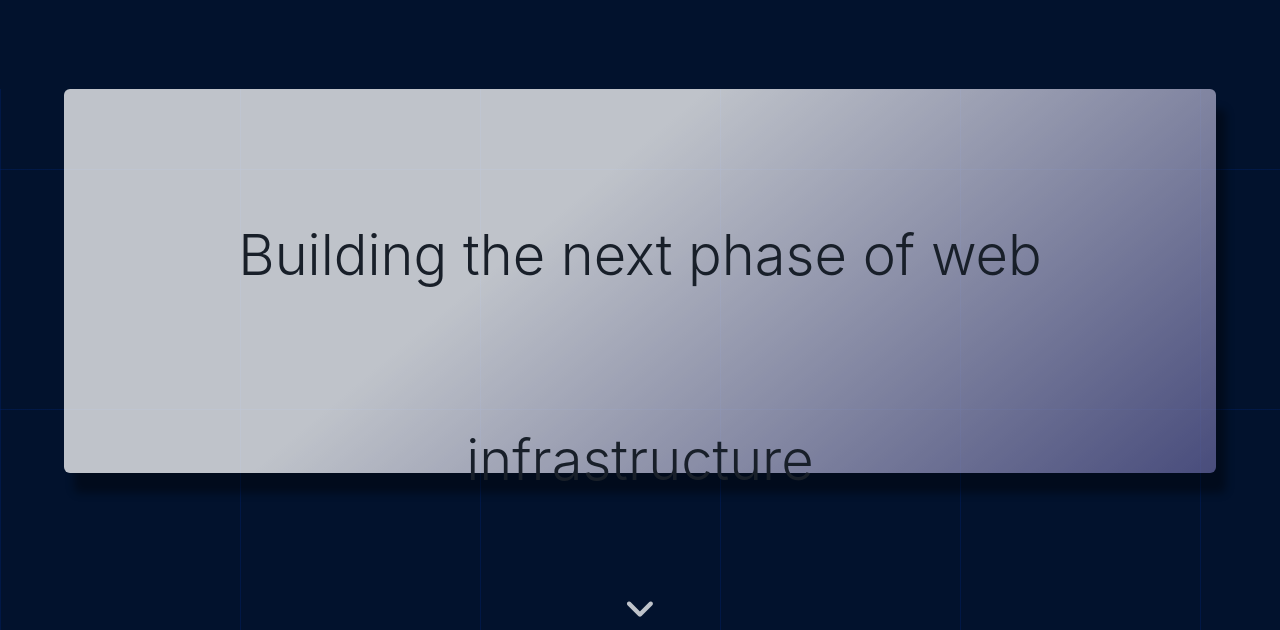
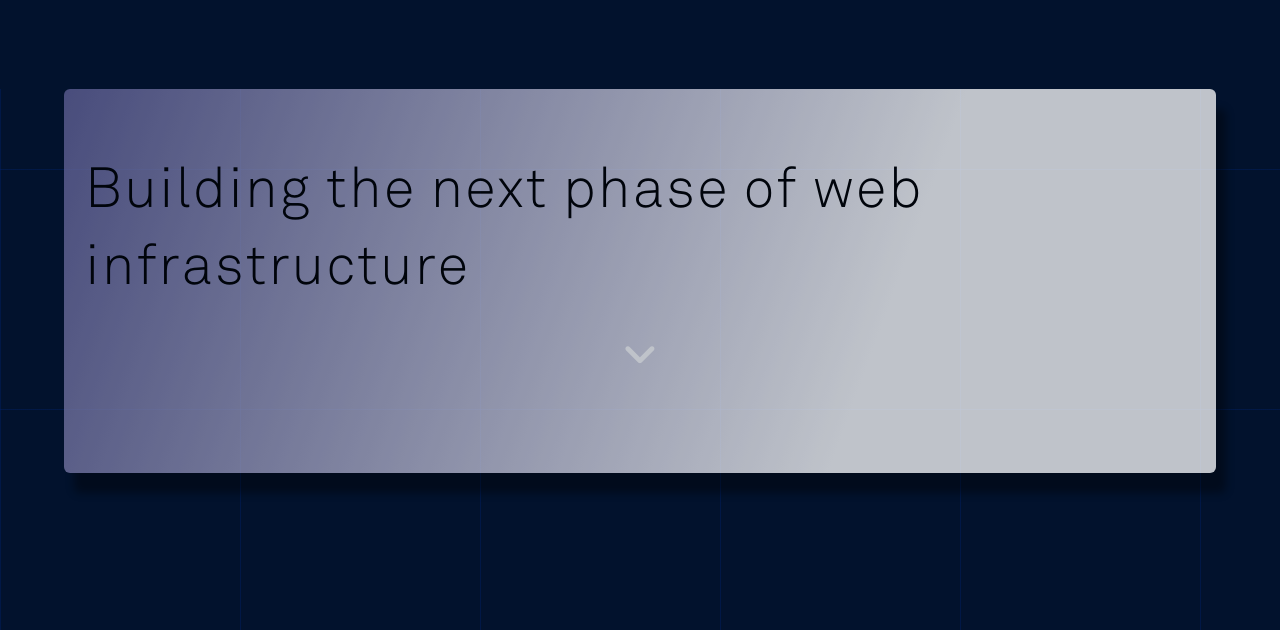
Before and after one commit to sweetpea22/chainsafemock, a plain HTML site: page index.html in a window 1280 px wide. Shown: the part 71-701 px from the top of the page. Drawn offline with nearby package versions, Linux system fonts and the light colour scheme.

Commit message:
jumbotron fix

```diff
--- a/index.html
+++ b/index.html
@@ -46,9 +46,10 @@
         Systems</a
       >
     </nav>
+    <!-- class="jumbotron jumbotron-fluid" -->
     <div class="jumbotron jumbotron-fluid">
       <div class="container">
-        <h2 class="display-4">Building the next phase of web infrastructure</h2>
+        <h2>Building the next phase of web infrastructure</h2>
 
         <a href="#about" class="int-link">
           <i class="fas fa-angle-down"></i>
--- a/main.css
+++ b/main.css
@@ -1,3 +1,8 @@
+@font-face {
+  font-family: "AkkuratProLight";
+  src: url(/fonts/AkkuratPro-Light.otf);
+}
+
 body {
   background-color: #02122d;
 }
@@ -103,19 +108,10 @@ body {
 
 .jumbotron {
   background-color: white;
-  /* background-image: linear-gradient(
-    -190deg,
-    lightslategray 0%,
-    floralwhite 25%,
-    white 50%,
-    floralwhite 75%,
-    lightslategray 100%
-  ); */
   background-image: linear-gradient(
-    140deg,
-    rgba(255, 255, 255, 1) 0%,
-    rgba(255, 255, 255, 0.9) 20%,
-    rgba(255, 255, 255, 0.5) 40%,
+    -70deg,
+    rgba(255, 255, 255, 0.8) 0%,
+    rgba(255, 255, 255, 0.8) 30%,
     rgba(80, 80, 140, 0.9) 100%
   );
   position: relative;
@@ -129,8 +125,12 @@ body {
 }
 
 .jumbotron h2 {
-  text-align: center;
-  line-height: 16vw;
+  text-align: left;
+  font-family: "AkkuratProLight";
+  line-height: 6vw;
+  font-size: 42pt;
+  letter-spacing: 2.2px;
+  color: black;
 }
 
 .jumbotron .container {
@@ -142,9 +142,9 @@ body {
 .jumbotron .int-link i {
   color: white;
   opacity: 1;
-  font-size: 26pt;
-  position: static;
-  top: 50%;
+  font-size: 29pt;
+  position: relative;
+  top: 60%;
 }
 
 /* about mock */
```
Also changed, not shown: fonts/AkkuratPro-Bold.otf (added), fonts/AkkuratPro-Light.otf (added), fonts/AkkuratPro-Regular.otf (added), fonts/OpenSans-Bold.ttf (added), fonts/OpenSans-Light.ttf (added), fonts/OpenSans-Regular.ttf (added), fonts/OpenSans-SemiBold.ttf (added).
